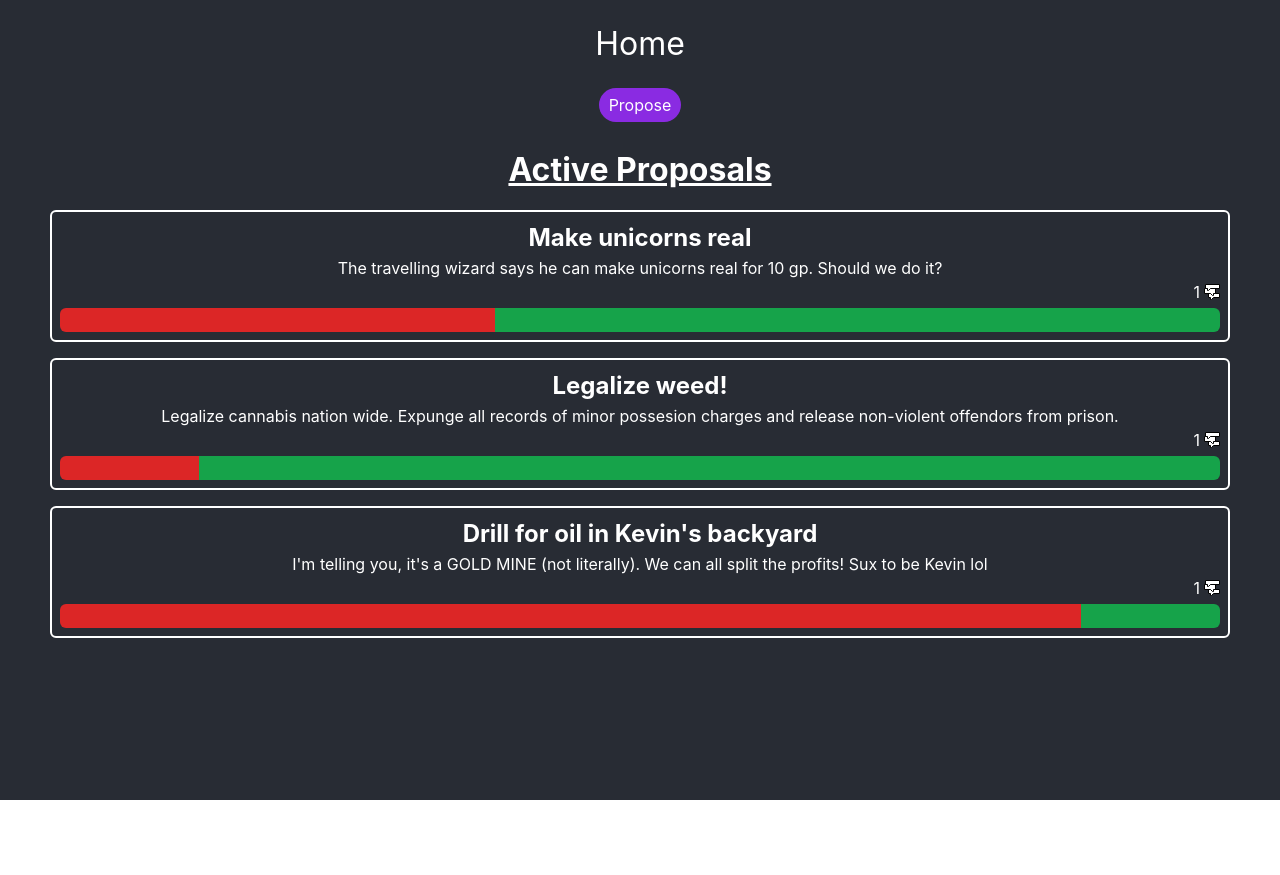
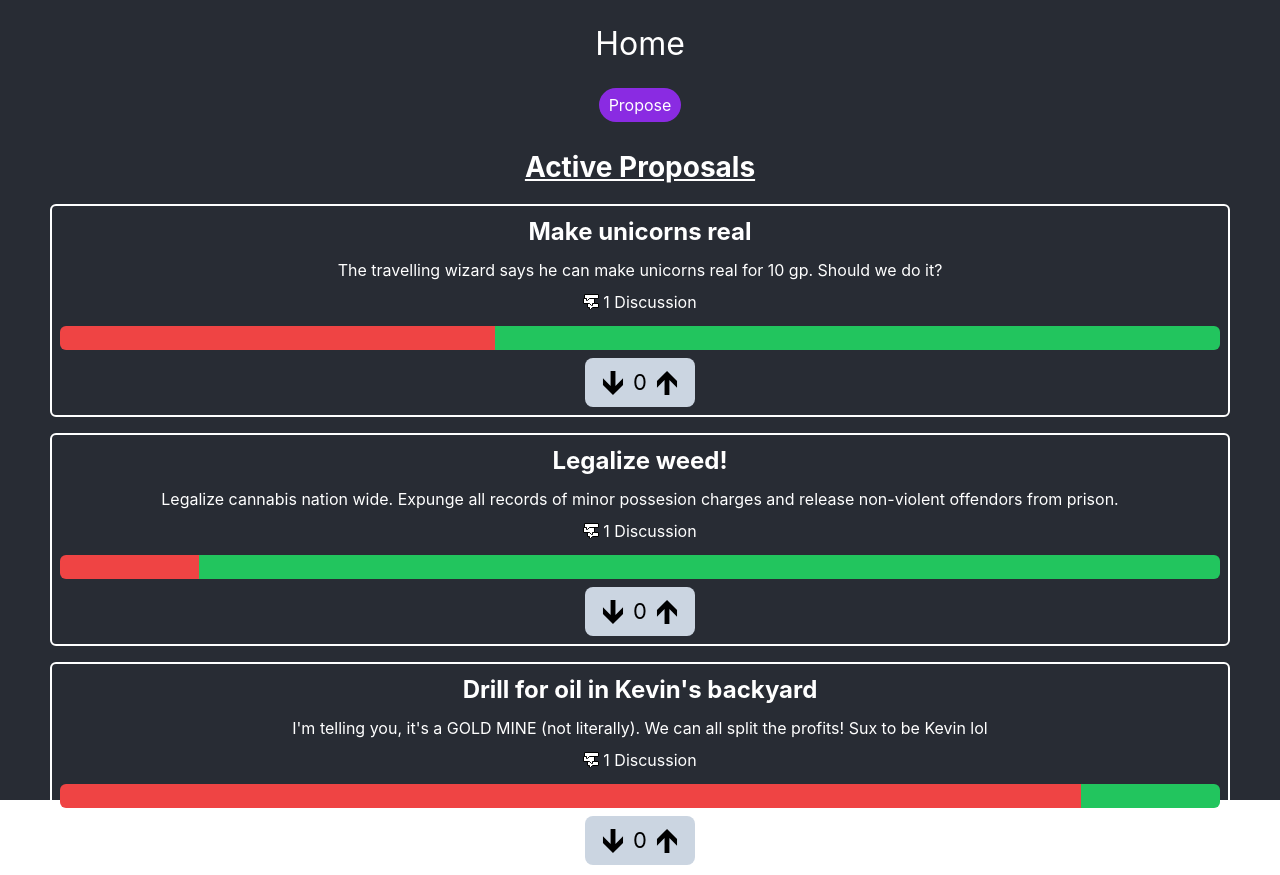
Before and after one commit to smurflo2/HighResolutionDemocracy, a React (Create React App) app in the folder react/: page / in a window 1280 px wide. Before the commit the page ends 800 px from the top, so only its background shows below. Built offline with nearby package versions, Linux system fonts and the light colour scheme.

Commit message:
Add quadratic voter

```diff
--- a/react/src/components/Home.tsx
+++ b/react/src/components/Home.tsx
@@ -33,12 +33,12 @@ const Home: React.FC = () => {
             <h1>Home</h1>
             <div>
                 <Link to="/propose">
-                    <button>Propose</button>
+                    <button className="btn-1">Propose</button>
                 </Link>
             </div>
 
             <section className="flex flex-col gap-4 mt-6">
-                <h2 className="text-[32px] font-bold underline">Active Proposals</h2>
+                <h2 className="text-[28px] font-bold underline">Active Proposals</h2>
                 {staticProposals.map((proposal, index) => (
                     <ProposalSummaryCard key={index} proposal={proposal} />
                 ))}
--- a/react/src/components/ProposalSummaryCard.tsx
+++ b/react/src/components/ProposalSummaryCard.tsx
@@ -1,5 +1,6 @@
 import React from "react";
 import DiscussionSvg from "svgs/DiscussionSvg";
+import QuadraticVoter from "components/QuadraticVoter";
 
 export type Proposal = {
     title: string;
@@ -25,24 +26,25 @@ const ProposalSummaryCard: React.FC<ProposalSummaryCardProps> = ({
     console.log("percentNay:", percentNay);
 
     return (
-        <div className="border-white border-solid border-2 rounded-md p-2">
+        <div className="border-white border-solid border-2 rounded-md p-2 flex flex-col items-center gap-2">
             <h3 className="font-bold text-[24px]">{proposal.title}</h3>
             <span>{proposal.description}</span>
             <div id="icons" className="flex justify-end mb-1">
                 <span className="flex items-center gap-1">
-                    1 <DiscussionSvg />
+                    <DiscussionSvg /> 1 Discussion
                 </span>
             </div>
-            <div className="flex h-6 rounded-md overflow-hidden">
+            <div className="flex h-6 rounded-md overflow-hidden w-[100%]">
                 <div
-                    className={`bg-red-600 w-[${percentNay}%] h-[100%]`}
+                    className={`bg-red-500 w-[${percentNay}%] h-[100%]`}
                     style={{ width: `${percentNay}%` }}
                 />
                 <div
-                    className={`bg-green-600 h-[100%]`}
+                    className={`bg-green-500 h-[100%]`}
                     style={{ width: `${percentYay}%` }}
                 />
             </div>
+            <QuadraticVoter />
         </div>
     );
 };
--- a/react/src/components/Propose.tsx
+++ b/react/src/components/Propose.tsx
@@ -33,13 +33,13 @@ const Propose: React.FC = () => {
                     onChange={(e) => setDescription(e.target.value)}
                 />
 
-                <button type="submit" className="mx-auto">
+                <button type="submit" className="btn-1 mx-auto">
                     Propose
                 </button>
             </form>
 
             <Link to="/">
-                <button className="absolute top-1 left-1">Home</button>
+                <button className="btn-1 absolute top-1 left-1">Home</button>
             </Link>
         </section>
     );
--- /dev/null
+++ b/react/src/components/QuadraticVoter.tsx
@@ -0,0 +1,49 @@
+import React, { useState } from "react";
+import Arrow from "svgs/ArrowSvg";
+
+const QuadraticVoter: React.FC = () => {
+    const [votes, setVotes] = useState(0);
+    const cost = votes * votes;
+
+    const handleArrowClick = (isUp: boolean) => {
+        if (isUp) setVotes(votes + 1);
+        else setVotes(votes - 1);
+    };
+
+    const handleSubmit = () => {
+        console.log("🚀🚀🚀🚀🚀🚀🚀🚀🚀🚀🚀🚀🚀🚀🚀🚀🚀🚀");
+        console.log("TODO wire this up");
+    };
+
+    const arrowSize = "24px";
+    return (
+        <div className="flex flex-col items-center">
+            <div className="flex gap-2 items-center bg-slate-300 rounded-lg py-2 px-4">
+                <Arrow
+                    direction="down"
+                    size={arrowSize}
+                    onClick={() => handleArrowClick(false)}
+                />
+                <span className="text-black text-[22px]">{votes}</span>
+                <Arrow
+                    direction="up"
+                    size={arrowSize}
+                    onClick={() => handleArrowClick(true)}
+                />
+            </div>
+            {cost > 0 && (
+                <>
+                    <div className="bg-slate-200 rounded-b-md text-slate-700 w-[60%]">
+                        Cost: {cost}
+                    </div>
+
+                    <button className="btn-1 mt-2" onClick={handleSubmit}>
+                        Submit
+                    </button>
+                </>
+            )}
+        </div>
+    );
+};
+
+export default QuadraticVoter;
--- a/react/src/styles/app.scss
+++ b/react/src/styles/app.scss
@@ -10,8 +10,8 @@ main > section {
   padding: 0 50px;
 }
 
-button,
-button[type="submit"] {
+.btn-1,
+.btn-1[type="submit"] {
   color: white;
   background-color: blueviolet;
   border: none;
--- /dev/null
+++ b/react/src/svgs/ArrowSvg.tsx
@@ -0,0 +1,59 @@
+import React from "react";
+
+type ArrowSvgProps = {
+    direction: "up" | "down";
+    size?: string;
+    onClick?: () => void;
+};
+
+const ArrowSvg: React.FC<ArrowSvgProps> = ({
+    direction,
+    size = "20px",
+    onClick,
+}) => {
+    let svg;
+    if (direction === "up") {
+        svg = (
+            <svg
+                xmlns="http://www.w3.org/2000/svg"
+                id="svg3474"
+                viewBox="0 0 360.61 431.32"
+                style={{ height: size, width: size }}
+            >
+                <g id="g3484">
+                    <path
+                        id="path3486"
+                        style={{ fill: "#000000" }}
+                        d="m0.213 180.2l180.2-180.2 180.2 180.2v118.85l-137.07-137.06v269.33h-87.22v-268.38l-136.32 136.32 0.213-119.06z"
+                    />
+                </g>
+            </svg>
+        );
+    } else {
+        // down
+        svg = (
+            <svg
+                xmlns="http://www.w3.org/2000/svg"
+                id="svg3682"
+                viewBox="0 0 360.61 431.32"
+                style={{ height: size, width: size }}
+            >
+                <g id="g3692">
+                    <path
+                        id="path3694"
+                        style={{ fill: "#000000" }}
+                        d="m360.4 251.12l-180.2 180.2-180.2-180.2v-118.85l137.07 137.06v-269.33l87.22 0.000099182v268.38l136.32-136.32-0.21 119.06z"
+                    />
+                </g>
+            </svg>
+        );
+    }
+
+    if (onClick) {
+        return <button onClick={onClick}>{svg}</button>;
+    }
+
+    return svg;
+};
+
+export default ArrowSvg;
```
Also changed, not shown: react/src/svgs/arrowDown.svg (added), react/src/svgs/arrowUp.svg (added).
